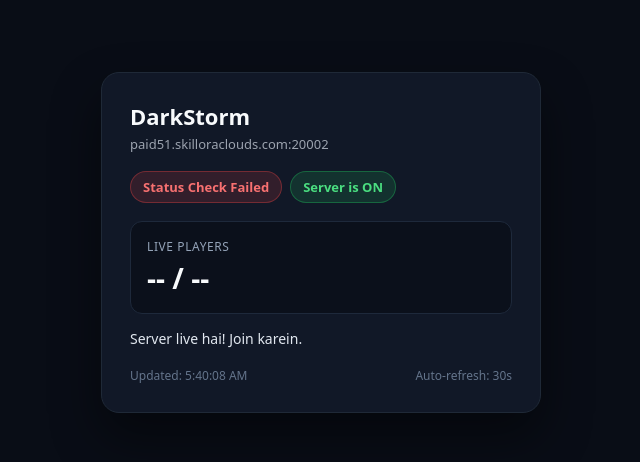
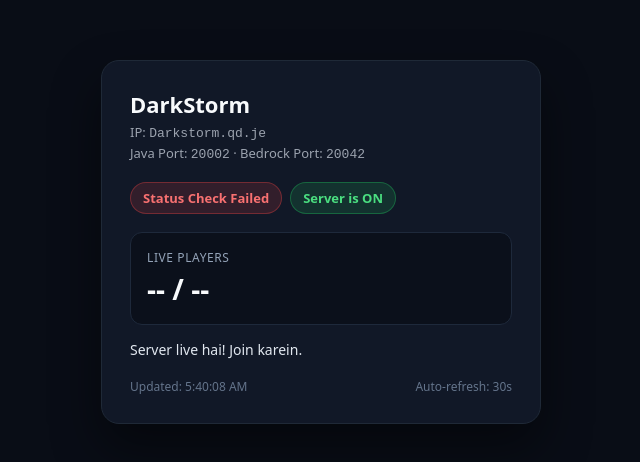
Before and after one commit to rupeshmahajan455/Darkstorm, a plain HTML site: page index.html in a window 1280 px wide. Shown: the part 158-620 px from the top of the page, without its empty margins (319-959 px from the left). Drawn offline with Linux system fonts and the light colour scheme; no server answers.

Commit message:
Update index.html

```diff
--- a/index.html
+++ b/index.html
@@ -40,6 +40,7 @@
       font-size: 13px;
       color: #9ca3af;
       margin-top: 4px;
+      line-height: 1.5;
     }
     .badges {
       display: flex;
@@ -107,7 +108,10 @@
     <div class="header">
       <div>
         <h1>DarkStorm</h1>
-        <div class="addr">paid51.skilloraclouds.com:20002</div>
+        <div class="addr">
+          IP: <code>Darkstorm.qd.je</code><br />
+          Java Port: <code>20002</code> · Bedrock Port: <code>20042</code>
+        </div>
       </div>
     </div>
 
@@ -130,7 +134,7 @@
   </div>
 
   <script>
-    const SERVER_ADDRESS = "paid51.skilloraclouds.com:20002";
+    const JAVA_ADDRESS = "Darkstorm.qd.je:20002";
     const CUSTOM_STATUS_URL = "./status.json";
 
     async function updateLiveServer() {
@@ -138,7 +142,7 @@
       const playersCount = document.getElementById("playersCount");
 
       try {
-        const res = await fetch(`https://api.mcsrvstat.us/3/${SERVER_ADDRESS}`, { cache: "no-store" });
+        const res = await fetch(`https://api.mcsrvstat.us/3/${JAVA_ADDRESS}`, { cache: "no-store" });
         const data = await res.json();
 
         if (data && data.online) {
@@ -197,4 +201,4 @@
     setInterval(refreshAll, 30000);
   </script>
 </body>
-  </html>
+</html>
```
